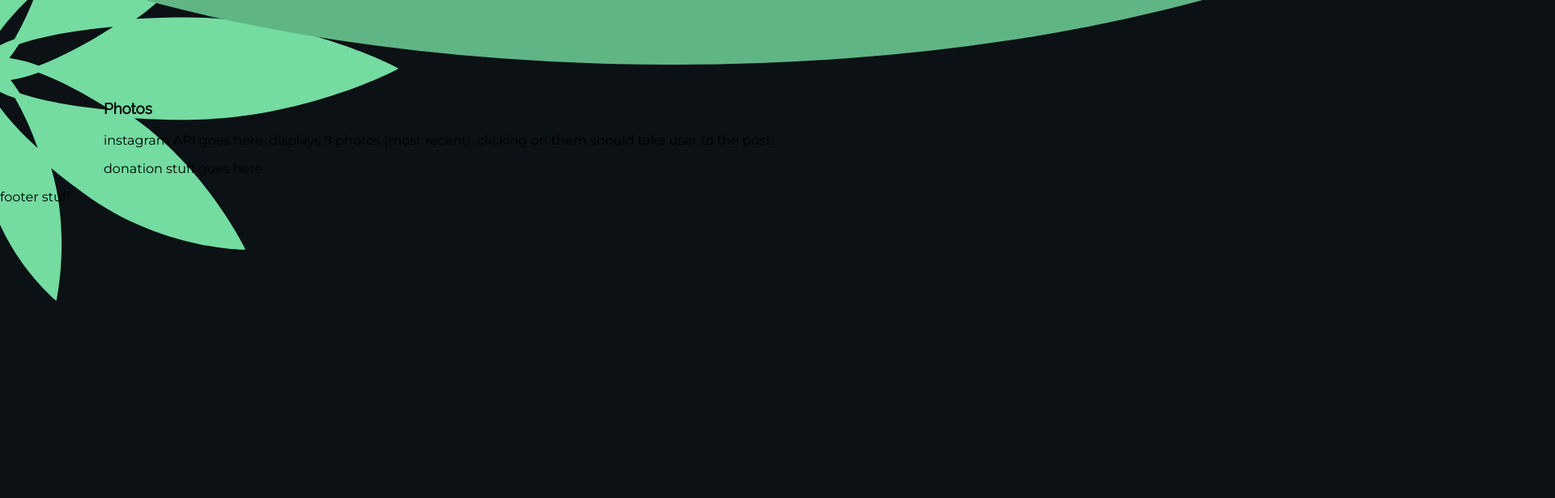
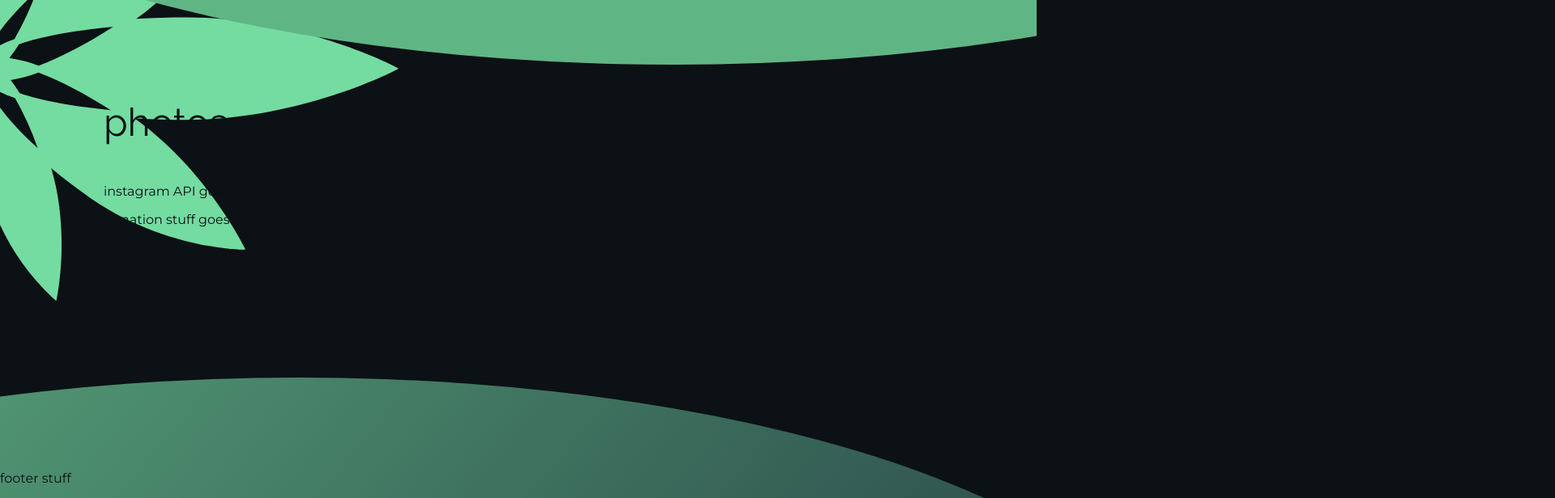
Before and after one commit to victoria-jones/jain-website, a React (Create React App) app: page / in a window 1280 px wide. Shown: the part 560-1176 px from the top of the page at 81% size, 1920 px wide, since content can reach past the window. Before the commit the page ends 932 px from the top, so only its background shows below. Built offline with nearby package versions, Linux system fonts and the light colour scheme; the HTML template or start-up script is replaced by a standard one.

Commit message:
footer fix

```diff
--- a/src/App.js
+++ b/src/App.js
@@ -33,7 +33,6 @@ class App extends Component {
           </Router>
 
           <Footer />
-
       </div>
     );
   }
--- a/src/css/styles.css
+++ b/src/css/styles.css
@@ -1,7 +1,8 @@
 @import url("https://fonts.googleapis.com/css?family=Montserrat|Raleway&display=swap");
 body {
   font-family: "Montserrat", sans-serif;
-  background-color: #0b1114; }
+  background-color: #0b1114;
+  color: #0b1114; }
 
 header {
   text-align: left;
@@ -51,10 +52,34 @@ nav {
 main {
   margin-top: 40px;
   margin-left: 10vw;
-  margin-right: 10vw; }
+  margin-right: 10vw;
+  padding-bottom: 20em; }
 
 .pageTitle {
   font-size: 3em; }
+
+.App {
+  position: relative;
+  min-height: 100vh;
+  overflow: hidden; }
+
+footer {
+  position: absolute;
+  left: 0;
+  bottom: 0;
+  width: 100%; }
+  footer .footerOval {
+    background-image: -webkit-linear-gradient(320deg, #60b585, #1f323b);
+    background-image: -o-linear-gradient(320deg, #60b585, #1f323b);
+    background-image: linear-gradient(130deg, #60b585, #1f323b);
+    height: 100vh;
+    width: 170%;
+    background-color: #60b585;
+    border-radius: 50%;
+    position: absolute;
+    bottom: -650px;
+    left: -90vh;
+    z-index: -100; }
 
 /**** home page ****/
 #hero {
@@ -93,6 +118,10 @@ main {
 
 #photos {
   margin-top: 35vh; }
+  #photos h3 {
+    text-transform: lowercase;
+    font-size: 3em;
+    font-weight: lighter; }
   #photos #bgPlant {
     z-index: -101;
     -webkit-transform: rotate(90deg);
--- a/src/footer/footer.js
+++ b/src/footer/footer.js
@@ -7,6 +7,8 @@ class Footer extends Component {
     return (
       <footer>
       <p>footer stuff</p>
+      <div class="footerOval">
+      </div>
       </footer>
     )
   }
--- a/src/scss/styles.scss
+++ b/src/scss/styles.scss
@@ -5,6 +5,7 @@
 body {
   font-family: $montserrat;
   background-color: $blackBlue;
+  color: $blackBlue;
 }
 header {
   text-align: left;
@@ -58,9 +59,32 @@ main {
   margin-top: 40px;
   margin-left: 10vw;
   margin-right: 10vw;
+  padding-bottom: 20em;   //footer fix
 }
 .pageTitle {
   font-size: 3em;
+}
+.App { //this entire part is footer fix too
+  position: relative;
+  min-height: 100vh;
+  overflow: hidden;
+}
+footer {
+  position: absolute; //footer fix
+  left: 0;            //
+  bottom: 0;          //
+  width: 100%;
+  .footerOval {
+    background-image: $greenToBlue;
+    height: 100vh;
+    width: 170%;
+    background-color: $mainGreen;
+    border-radius: 50%;
+    position: absolute;
+    bottom: -650px;
+    left: -90vh;
+    z-index: -100;
+  }
 }
 
 /**** home page ****/
@@ -104,6 +128,11 @@ main {
 }
 #photos {
   margin-top: 35vh;
+  h3 {
+    text-transform: lowercase;
+    font-size: 3em;
+    font-weight: lighter;
+  }
   #bgPlant {
     z-index: -101;
     transform: rotate(90deg);
--- a/src/scss/variables.scss
+++ b/src/scss/variables.scss
@@ -11,4 +11,7 @@ $darkBlue: #1f323b;
 $blackBlue: #0b1114;
 $white: #FFF;
 
+//gradient
+$greenToBlue: linear-gradient(130deg, #60b585, #1f323b);
+
 //functions
```
